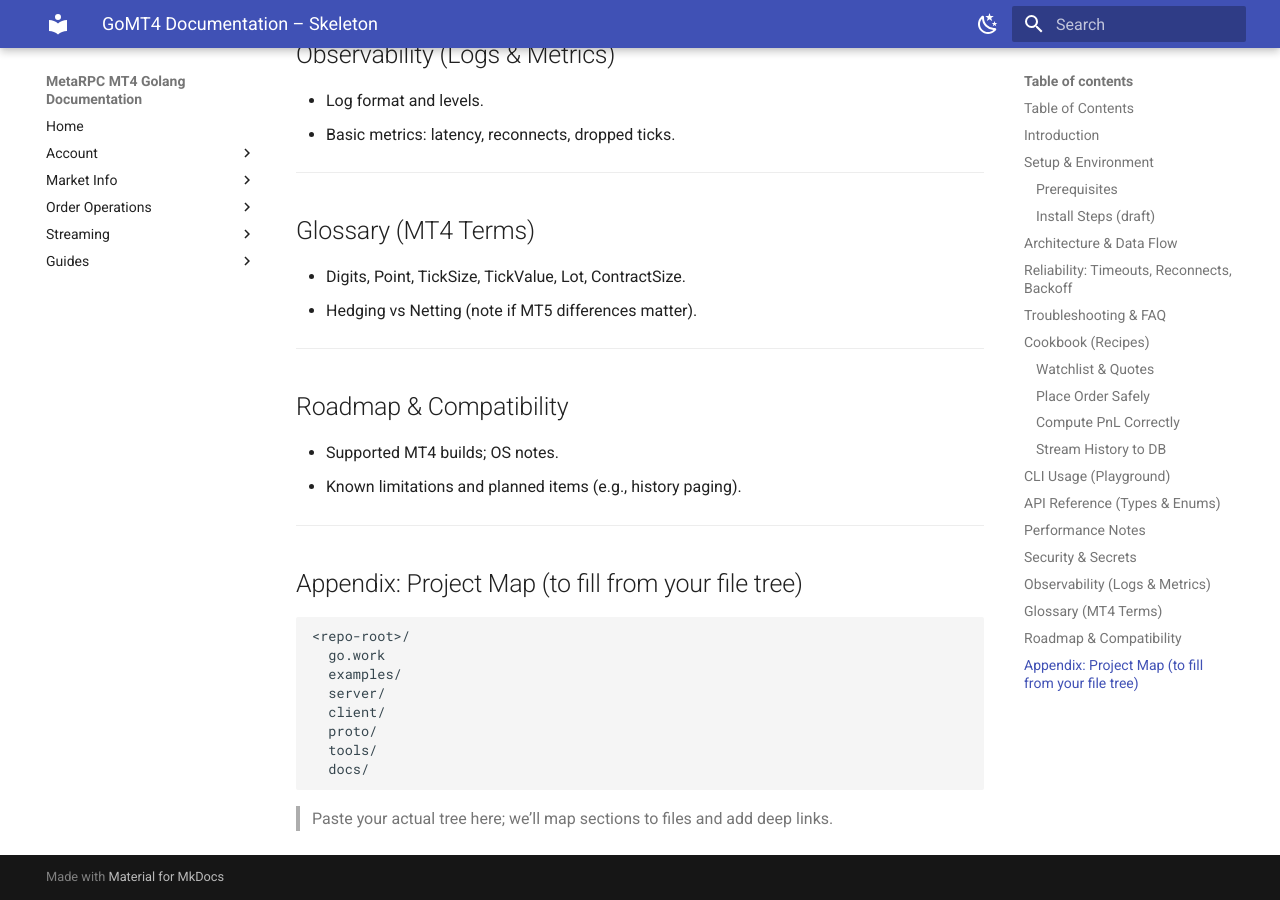
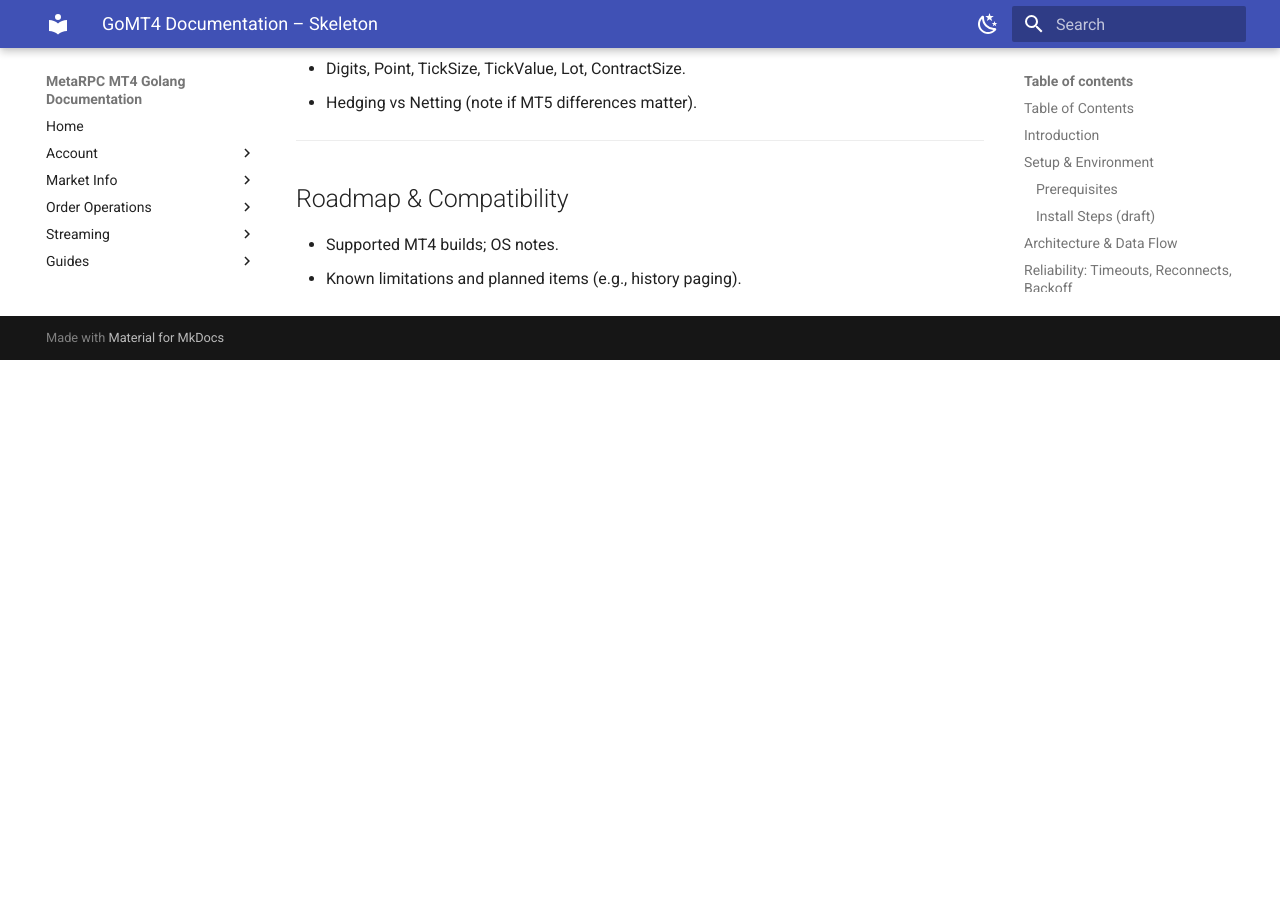
Before and after one commit to MetaRPC/GoMT4, an MkDocs documentation site: the page built from docs/GoMT4_Documentation_Skeleton.md, in a window 1280 px wide and 900 px high, scrolled down 4746 px. Built offline with MkDocs 1.6.1 and Material for MkDocs 9.7.7, drawn with Linux system fonts in a browser that asks for light colours; after the commit the page ends 5106 px from its top, so only the background shows below that; some of the changed text lies outside the part shown.

Commit message:
Update GoMT4_Documentation_Skeleton.md

````diff
--- a/docs/GoMT4_Documentation_Skeleton.md
+++ b/docs/GoMT4_Documentation_Skeleton.md
@@ -63,8 +61,6 @@
 3. Configure MT4 terminal path and credentials via `.env`.
 4. Open VS Code; provide `launch.json` for debugging.
 
-> TODO: add exact commands and screenshots.
-
 ---
 
 ## Architecture & Data Flow
@@ -76,7 +72,6 @@
 * Streams: Quotes, Orders; channels and backpressure.
 * Where retries/backoff happen.
 
-> TODO: add sequence diagram and component diagram.
 
 ---
 
@@ -125,7 +120,6 @@
 * **“Digits mismatch”** → Use symbol `Digits` to format prices.
 * **“No connection / timeouts”** → Firewall/UAC, terminal path, server ping.
 
-> TODO: expand with real error codes and checklists.
 
 ---
 
@@ -203,20 +196,3 @@
 
 * Supported MT4 builds; OS notes.
 * Known limitations and planned items (e.g., history paging).
-
----
-
-## Appendix: Project Map (to fill from your file tree)
-
-```
-<repo-root>/
-  go.work
-  examples/
-  server/
-  client/
-  proto/
-  tools/
-  docs/
-```
-
-> Paste your actual tree here; we’ll map sections to files and add deep links.
````
Also changed, not shown: other parts of docs/GoMT4_Documentation_Skeleton.md (+0 -3 lines).
